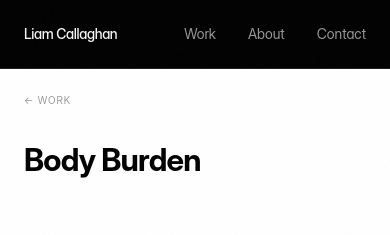
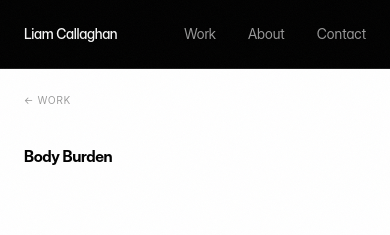
Before and after one commit to Liamcallag/Liam-portfolio, a Next.js app: page /work/body-burden in a window 390 px wide. Shown: the top 235 px of the page. Built offline with nearby package versions, Linux system fonts and the light colour scheme; a web font is replaced by a local one.

Commit message:
Reduce mobile header to 4vw

```diff
--- a/components/CaseStudy.tsx
+++ b/components/CaseStudy.tsx
@@ -50,7 +50,7 @@ export default function CaseStudy({
           >
             ← Work
           </Link>
-          <h1 className="text-[8vw] md:text-[10vw] font-bold leading-none text-black tracking-tight">
+          <h1 className="text-[4vw] md:text-[10vw] font-bold leading-none text-black tracking-tight">
             {title}
           </h1>
         </div>
```
